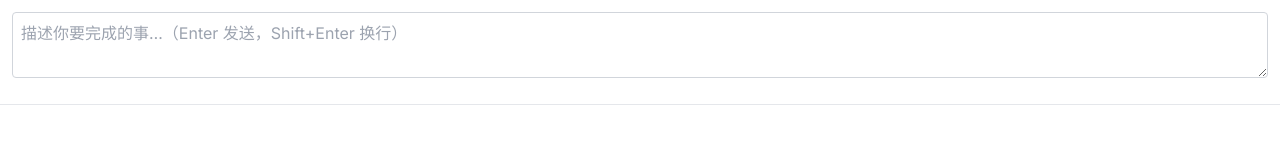
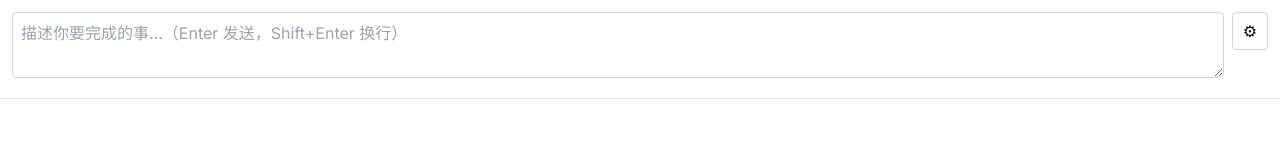
Before and after one commit to p353019433-maker/multiagent-ide, a React (Vite) app: page / in a window 1280 px wide. Shown: the top 160 px of the page. Built offline with nearby package versions, Linux system fonts and the light colour scheme.

Commit message:
fix(debate): add settings entry point to DebateView

```diff
--- a/src/renderer/App.tsx
+++ b/src/renderer/App.tsx
@@ -43,7 +43,7 @@ export default function App() {
           <EditorProvider>
             <div className="flex flex-col h-screen w-screen overflow-hidden bg-editor-bg text-editor-text">
               <div className="contents" aria-hidden={showSettings || undefined}>
-                <DebateView />
+                <DebateView onOpenSettings={openSettings} />
               </div>
               {showSettings && (
                 <div ref={settingsRef} role="dialog" aria-modal="true" aria-label="设置">
--- a/src/renderer/components/debate/DebateView.tsx
+++ b/src/renderer/components/debate/DebateView.tsx
@@ -4,7 +4,7 @@ import { useWorkspace } from '../../context/WorkspaceContext';
 import { DebateStageCard } from './DebateStageCard';
 import { ResultPanel } from './ResultPanel';
 
-export function DebateView() {
+export function DebateView({ onOpenSettings }: { onOpenSettings?: () => void }) {
   const ctx = useTaskWorkspace();
   const { rootPath } = useWorkspace();
   const [input, setInput] = useState('');
@@ -29,14 +29,21 @@ export function DebateView() {
     <div style={{ display: 'flex', flexDirection: 'column', height: '100%' }}>
       {/* 顶部：任务输入 */}
       <div style={{ padding: 12, borderBottom: '1px solid #e5e7eb' }}>
+        <div style={{ display: 'flex', alignItems: 'flex-start', gap: 8 }}>
           <textarea
             value={input}
             onChange={(e) => setInput(e.target.value)}
             onKeyDown={handleKeyDown}
             placeholder="描述你要完成的事…（Enter 发送，Shift+Enter 换行）"
             disabled={!!isRunning}
-          style={{ width: '100%', minHeight: 60, padding: 8, border: '1px solid #d1d5db', borderRadius: 4, resize: 'vertical' }}
+            style={{ flex: 1, minHeight: 60, padding: 8, border: '1px solid #d1d5db', borderRadius: 4, resize: 'vertical' }}
           />
+          {onOpenSettings && (
+            <button onClick={onOpenSettings} title="设置" style={{ padding: '6px 10px', border: '1px solid #d1d5db', borderRadius: 4, background: '#fff' }}>
+              ⚙
+            </button>
+          )}
+        </div>
         <div style={{ display: 'flex', justifyContent: 'flex-end', gap: 8, marginTop: 8 }}>
           {isRunning && (
             <button onClick={ctx.stopDebate} style={{ padding: '6px 16px', border: '1px solid #dc2626', color: '#dc2626', borderRadius: 4 }}>
```
Lines whose indentation alone changed are shown as unchanged.
